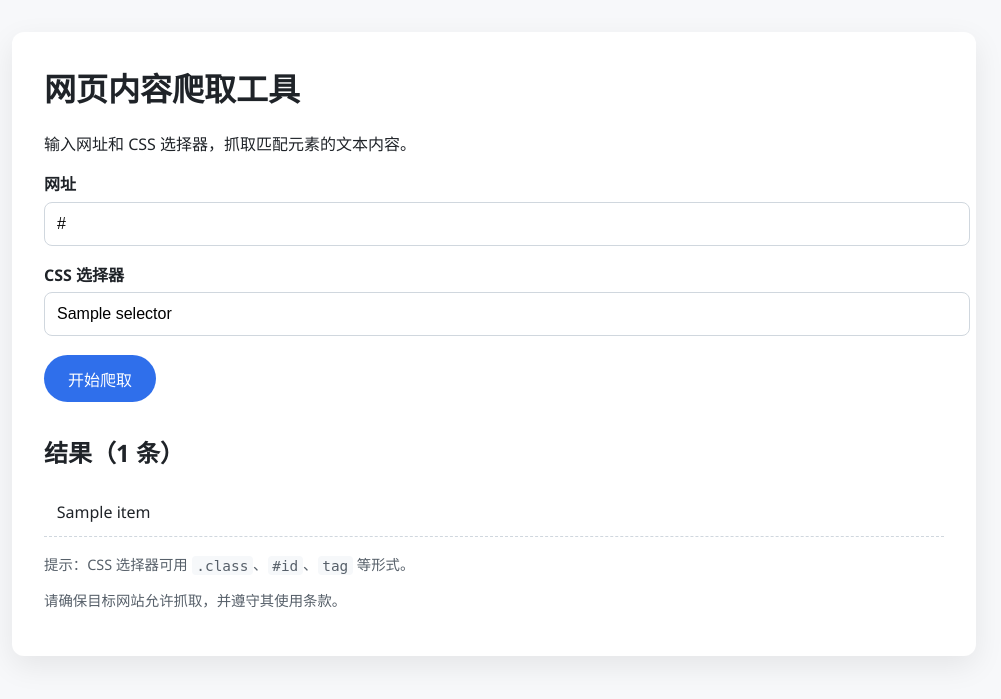
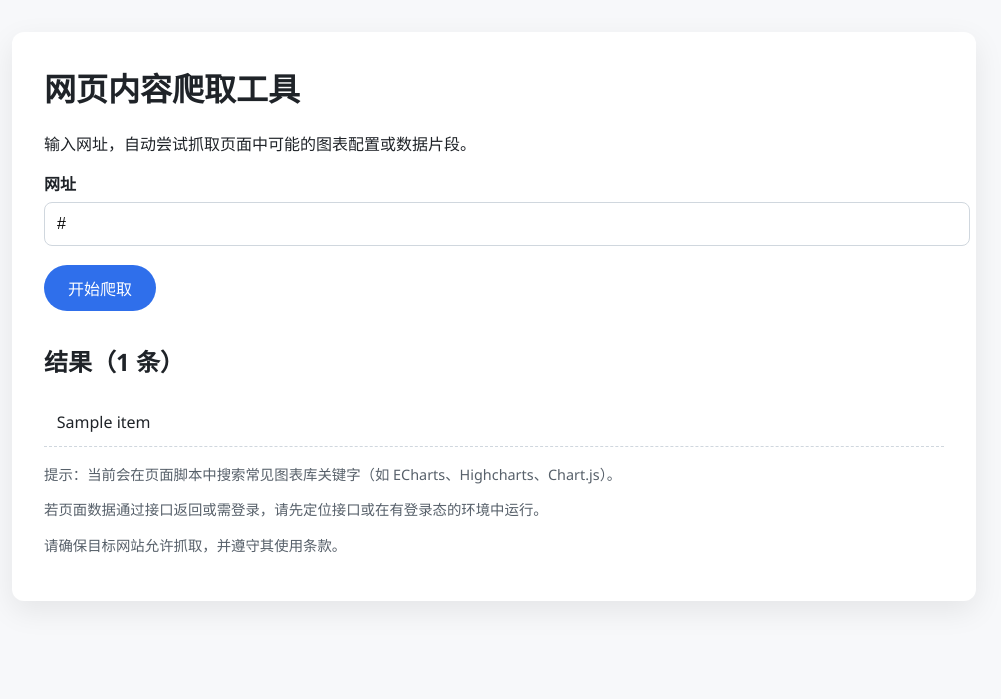
Before and after one commit to hhannahbone-commits/Learning, a Flask app: template templates/index.html in a window 1280 px wide. Shown: the top 699 px of the page, without its empty margins (146-1147 px from the left). Run offline with Flask 3, Linux system fonts and the light colour scheme; the template is opened without the code that fills it: most values are stand-ins (such as "Sample title", 1, 10 or a date in 2020).

Commit message:
Remove selector input and auto-detect chart data

```diff
--- a/app.py
+++ b/app.py
@@ -9,6 +9,19 @@ app = Flask(__name__)
 DEFAULT_TIMEOUT = 20
 MAX_RESULTS = 50
 MAX_TEXT_LENGTH = 2000
+SCRIPT_SCAN_LIMIT = 20000
+
+
+CHART_KEYWORDS = (
+    "echarts",
+    "highcharts",
+    "chart.js",
+    "chartjs",
+    "series",
+    "xAxis",
+    "yAxis",
+    "dataset",
+)
 
 
 def normalize_url(raw_url: str) -> str:
@@ -18,42 +31,45 @@ def normalize_url(raw_url: str) -> str:
     return raw_url
 
 
-def scrape_content(url: str, selector: str) -> list[str]:
+def extract_chart_data(html: str) -> list[str]:
+    soup = BeautifulSoup(html, "html.parser")
+    results: list[str] = []
+
+    for script in soup.find_all("script"):
+        content = script.string or ""
+        if not content:
+            continue
+        lowered = content.lower()
+        if any(keyword in lowered for keyword in CHART_KEYWORDS):
+            snippet = " ".join(content.split())
+            results.append(snippet[:SCRIPT_SCAN_LIMIT])
+
+    return results[:MAX_RESULTS]
+
+
+def scrape_content(url: str) -> list[str]:
     headers = {"User-Agent": "Mozilla/5.0"}
     response = requests.get(url, headers=headers, timeout=DEFAULT_TIMEOUT)
     response.raise_for_status()
-
-    soup = BeautifulSoup(response.text, "html.parser")
-    elements = soup.select(selector) if selector else []
-    results: list[str] = []
-    for element in elements[:MAX_RESULTS]:
-        text = " ".join(element.get_text(strip=True).split())
-        if text:
-            results.append(text[:MAX_TEXT_LENGTH])
-    return results
+    return extract_chart_data(response.text)
 
 
 @app.route("/", methods=["GET", "POST"])
 def index():
     data = {
         "url": "",
-        "selector": "",
         "results": [],
         "error": "",
     }
 
     if request.method == "POST":
         data["url"] = request.form.get("url", "").strip()
-        data["selector"] = request.form.get("selector", "").strip()
-
         if not data["url"]:
             data["error"] = "请输入网址。"
-        elif not data["selector"]:
-            data["error"] = "请输入 CSS 选择器。"
         else:
             try:
                 target_url = normalize_url(data["url"])
-                data["results"] = scrape_content(target_url, data["selector"])
+                data["results"] = scrape_content(target_url)
                 data["url"] = target_url
             except requests.RequestException as exc:
                 data["error"] = f"请求失败：{exc}"
--- a/templates/index.html
+++ b/templates/index.html
@@ -74,7 +74,7 @@
   <body>
     <div class="container">
       <h1>网页内容爬取工具</h1>
-      <p>输入网址和 CSS 选择器，抓取匹配元素的文本内容。</p>
+      <p>输入网址，自动尝试抓取页面中可能的图表配置或数据片段。</p>
 
       <form method="post">
         <label for="url">网址</label>
@@ -84,16 +84,6 @@
           type="text"
           placeholder="https://example.com"
           value="{{ url }}"
-          required
-        />
-
-        <label for="selector">CSS 选择器</label>
-        <input
-          id="selector"
-          name="selector"
-          type="text"
-          placeholder=".chart-title, #main h2"
-          value="{{ selector }}"
           required
         />
 
@@ -114,7 +104,8 @@
       {% endif %}
 
       <div class="note">
-        <p>提示：CSS 选择器可用 <code>.class</code>、<code>#id</code>、<code>tag</code> 等形式。</p>
+        <p>提示：当前会在页面脚本中搜索常见图表库关键字（如 ECharts、Highcharts、Chart.js）。</p>
+        <p>若页面数据通过接口返回或需登录，请先定位接口或在有登录态的环境中运行。</p>
         <p>请确保目标网站允许抓取，并遵守其使用条款。</p>
       </div>
     </div>
```
Also changed, not shown: docs/scrape-app.md (+4 -3 lines).
